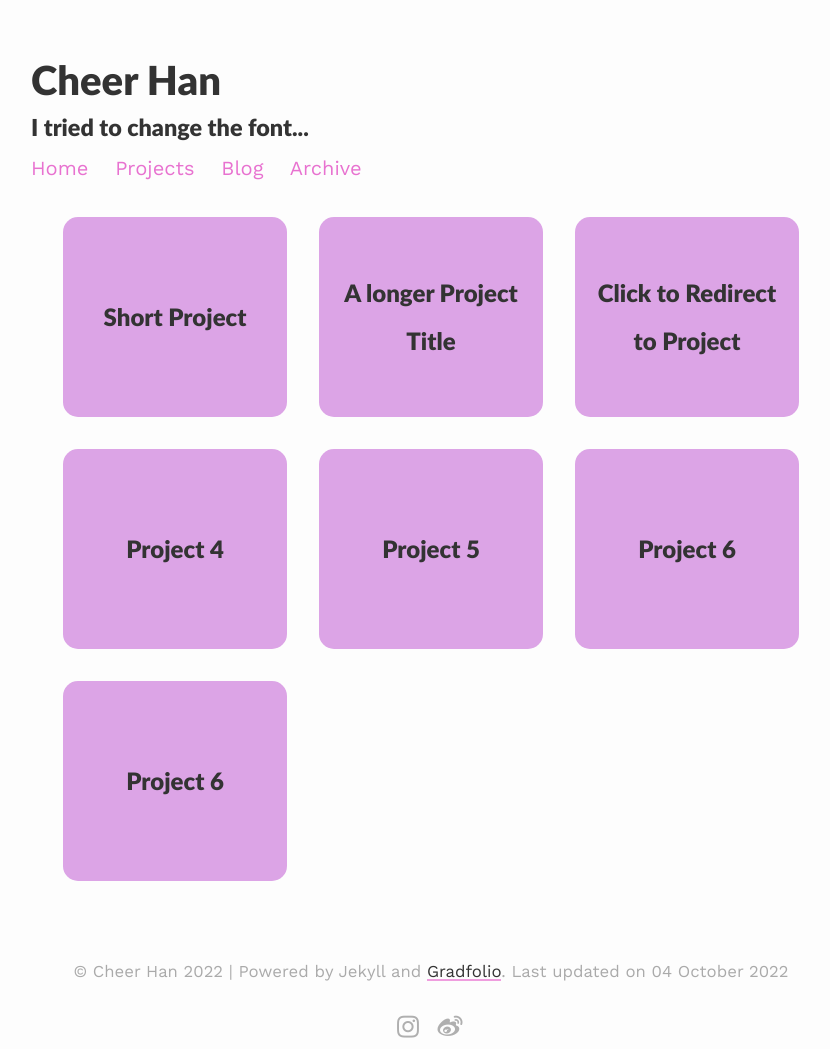
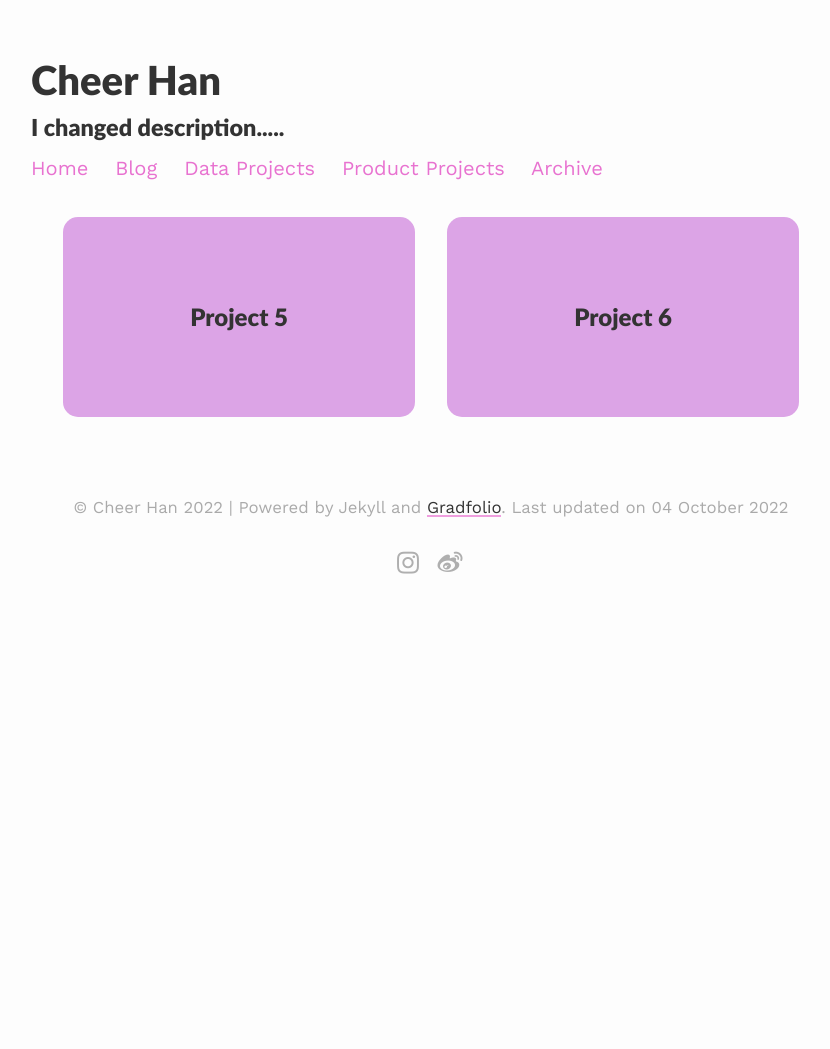
Before and after one commit to cheerhan/another-theme, a Jekyll site: the page built from _pages/data-projects.md, in a window 1280 px wide. Shown: the whole page, without its empty margins (209-1039 px from the left). Built offline with Jekyll 4.4.1, drawn with Linux system fonts in a browser that asks for light colours; nearby versions of some CDN libraries; after the commit the page ends 980 px from its top, so only the background shows below that.

Commit message:
更新目录

```diff
--- a/_config.yml
+++ b/_config.yml
@@ -1,7 +1,7 @@
 ### your site title here
 
 title: Cheer Han
-description: I tried to change the font...
+description: I changed description.....
 
 baseurl: "/another-theme" #name of GitHub repository
 url: "https://cheerhan.github.io" #custom url to be used instead of GitHub repository
@@ -47,6 +47,12 @@ collections:
   projects:
     output: true
     permalink: /projects/:path/
+  data_projects:
+    output: true
+    permalink: /projects/data/:path/
+  product_projects:
+    output: true
+    permalink: /projects/product/:path/
 
 sass:
   sass_dir: /assets/css/_sass
--- a/_includes/navigation.html
+++ b/_includes/navigation.html
@@ -1,6 +1,7 @@
 <div class="links scroll">
         <a href="{{site.baseurl}}/">Home</a>
-        <a href="{{site.baseurl}}/projects/">Projects</a>
         <a href="{{site.baseurl}}/blog/">Blog</a>
+        <a href="{{site.baseurl}}/projects/data/">Data Projects</a>
+        <a href="{{site.baseurl}}/projects/product/">Product Projects</a>
         <a href="{{site.baseurl}}/archive/">Archive</a>
 </div>
--- a/_pages/projects.md
+++ b/_pages/data-projects.md
@@ -1,7 +1,7 @@
 ---
 title:
 layout: default
-permalink: /projects/
+permalink: /projects/data/
 published: true
 ---
 
@@ -10,8 +10,7 @@ published: true
 
 	<div class="gallery">
 
-
-  {% for project in site.projects %}
+  {% for project in site.data_projects %}
 
   {% if project.redirect %}
   <div class="projectTile">
--- a/assets/css/_sass/style.scss
+++ b/assets/css/_sass/style.scss
@@ -28,7 +28,6 @@ h1,h2,h3,h4,h5,h6 {
   text-transform: inherit;
 }
 
-
 a {
   color: $brand-color;
   text-decoration: none;
@@ -41,8 +40,6 @@ a {
 
   }
 }
-
-
 
 p a {
   color: $text-color;
```
Also changed, not shown: _pages/product-projects.md (added, +45 -0 lines), index.md (+2 -0 lines), _data_projects/5_project.md (renamed from _projects/5_project.md), _data_projects/6_project.md (renamed from _projects/6_project.md), _product_projects/1_project.md (renamed from _projects/1_project.md), _product_projects/2_project.md (renamed from _projects/2_project.md), _product_projects/3_project.md (renamed from _projects/3_project.md), _product_projects/4_project.md (renamed from _projects/4_project.md), _product_projects/6_project copy.md (renamed from _projects/6_project copy.md).
